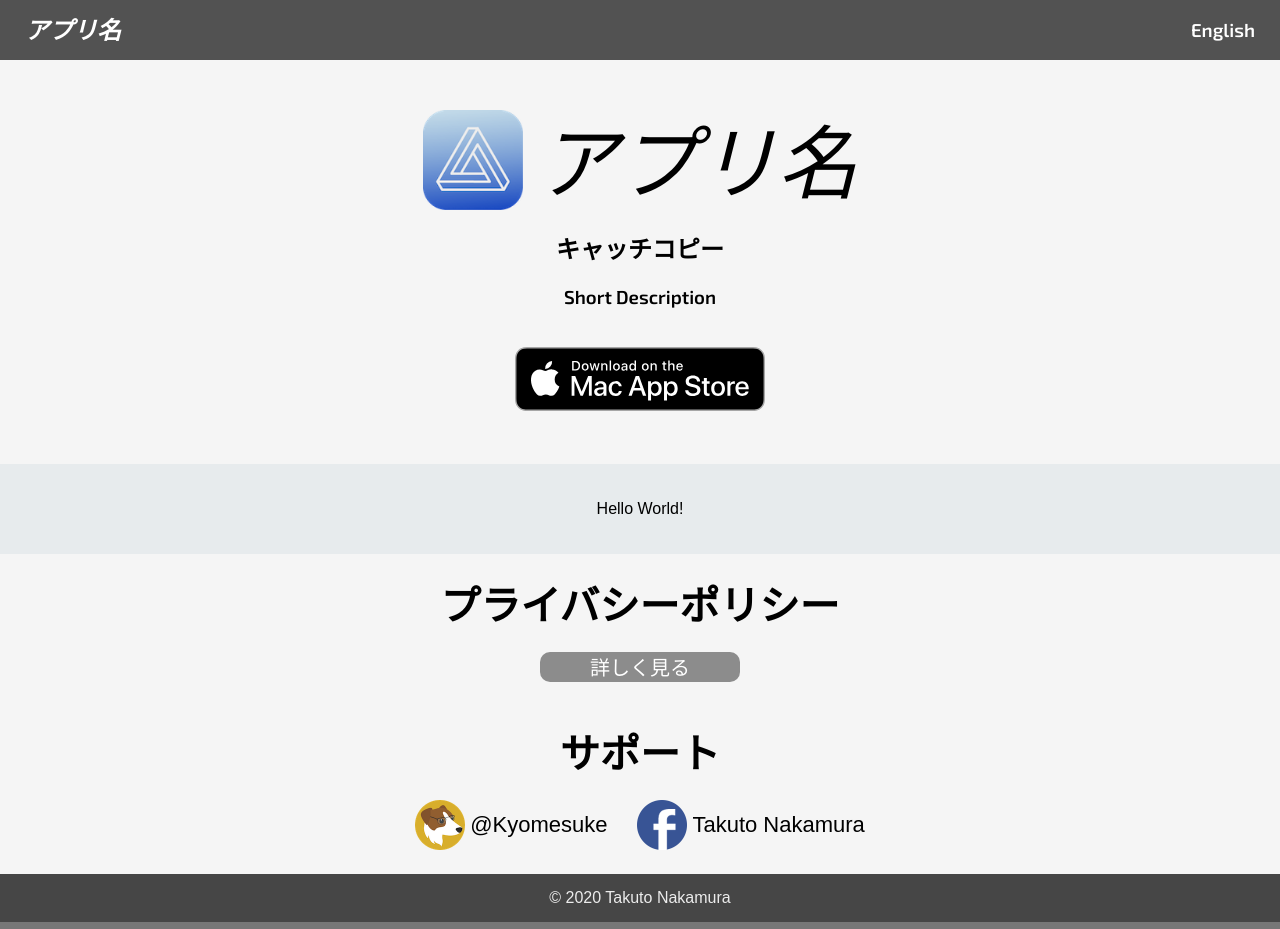
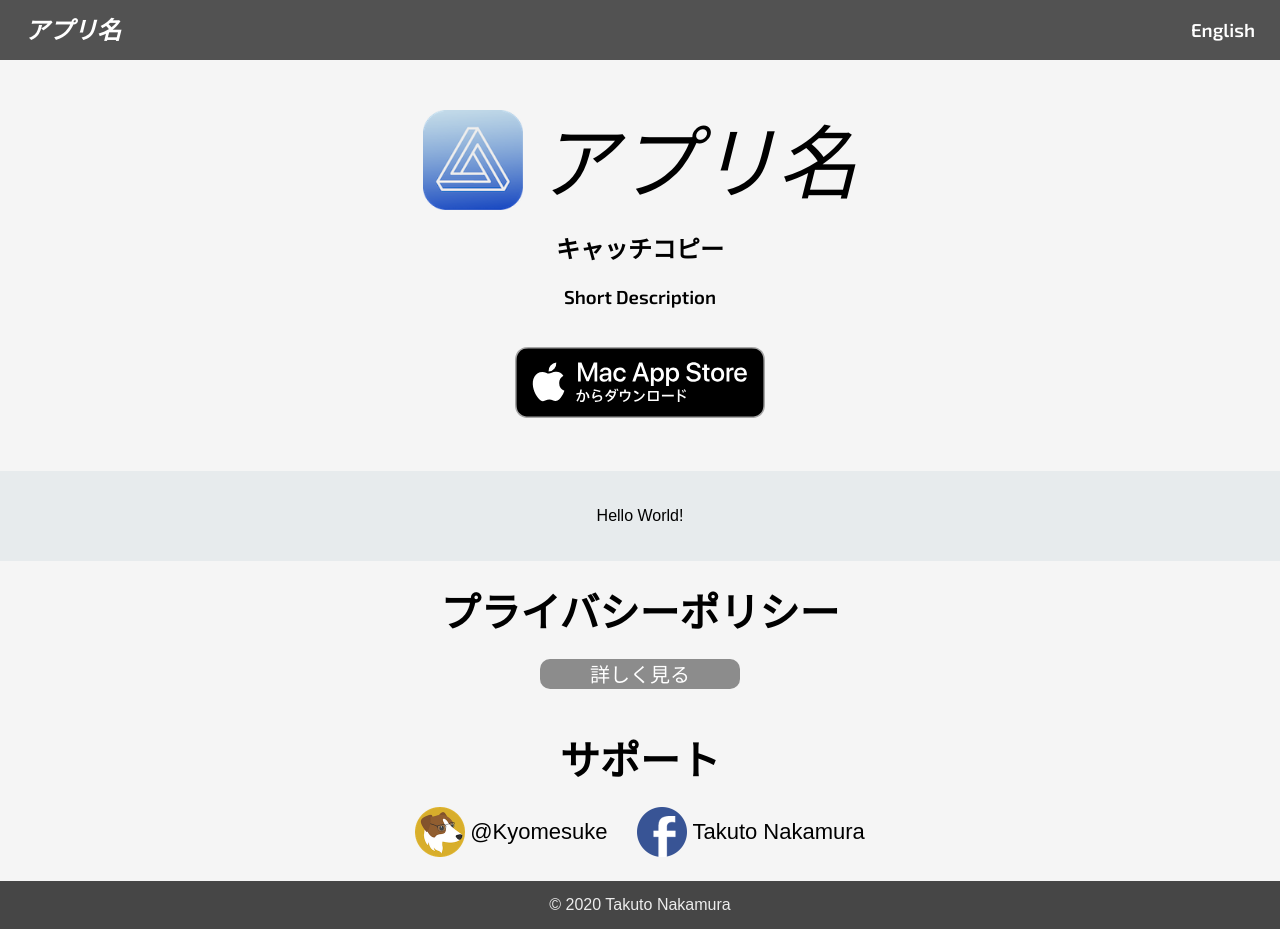
Before and after one commit to Kyome22/ReactTypescriptTemplate, a React app: page / in a window 1280 px wide. Built offline with nearby package versions, Linux system fonts and the light colour scheme.

Commit message:
download button修正

```diff
--- a/src/Top.tsx
+++ b/src/Top.tsx
@@ -1,4 +1,5 @@
 import React from "react";
+import i18n from "i18next";
 import { useTranslation } from "react-i18next";
 import "./Top.css";
 
@@ -15,7 +16,7 @@ export function Top() {
       <h3 className="short-description">{t("short_description")}</h3>
       <img
         className="download-icon"
-        src="images/en/download_on_the_App_Store.svg"
+        src={`images/${i18n.language}/download_on_the_App_Store.svg`}
         alt=""
         onClick={() => {
           window.location.href = t("download_url");
```
